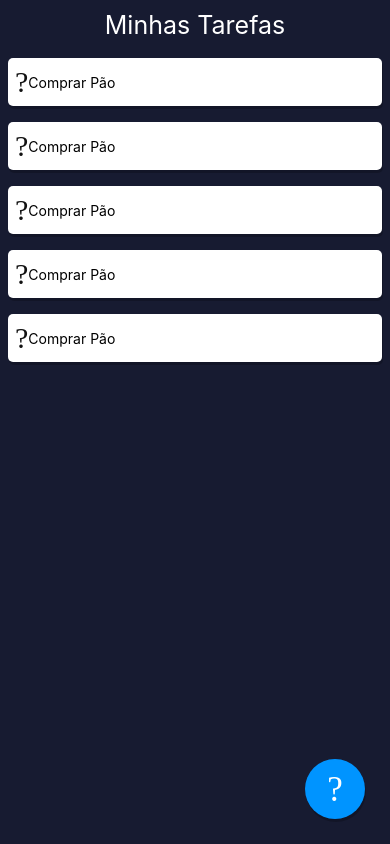
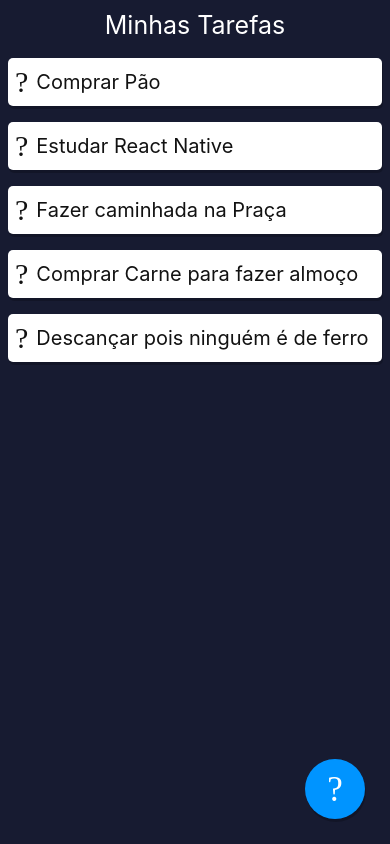
Before and after one commit to sjtorres/myTasks, a React Native app: screen / in a window 390 px wide. Built offline with nearby package versions, Linux system fonts and the light colour scheme.

Commit message:
Data taskList incorporado

```diff
--- a/src/components/TaskList/index.js
+++ b/src/components/TaskList/index.js
@@ -2,14 +2,14 @@
 import { View, Text, StyleSheet, TouchableOpacity } from 'react-native'
 import {Ionicons} from '@expo/vector-icons'
 
-export default function TaskList() {
+export default function TaskList({ data }) {
   return(
     <View style={styles.container}>
       <TouchableOpacity>
         <Ionicons name="md-checkmark-circle" size={30} color="#121212"/>
       </TouchableOpacity>
       <View>
-        <Text>Comprar Pão</Text>
+        <Text style={styles.task}>{data.task}</Text>
       </View>
     </View>
   )
@@ -31,5 +31,11 @@
       width: 1,
       height: 3
     }
-  }
+  },
+  task: {
+    color: '#121212',
+    fontSize: 20,
+    paddingLeft: 8,
+    paddingRight: 20
+  },
 })
```
